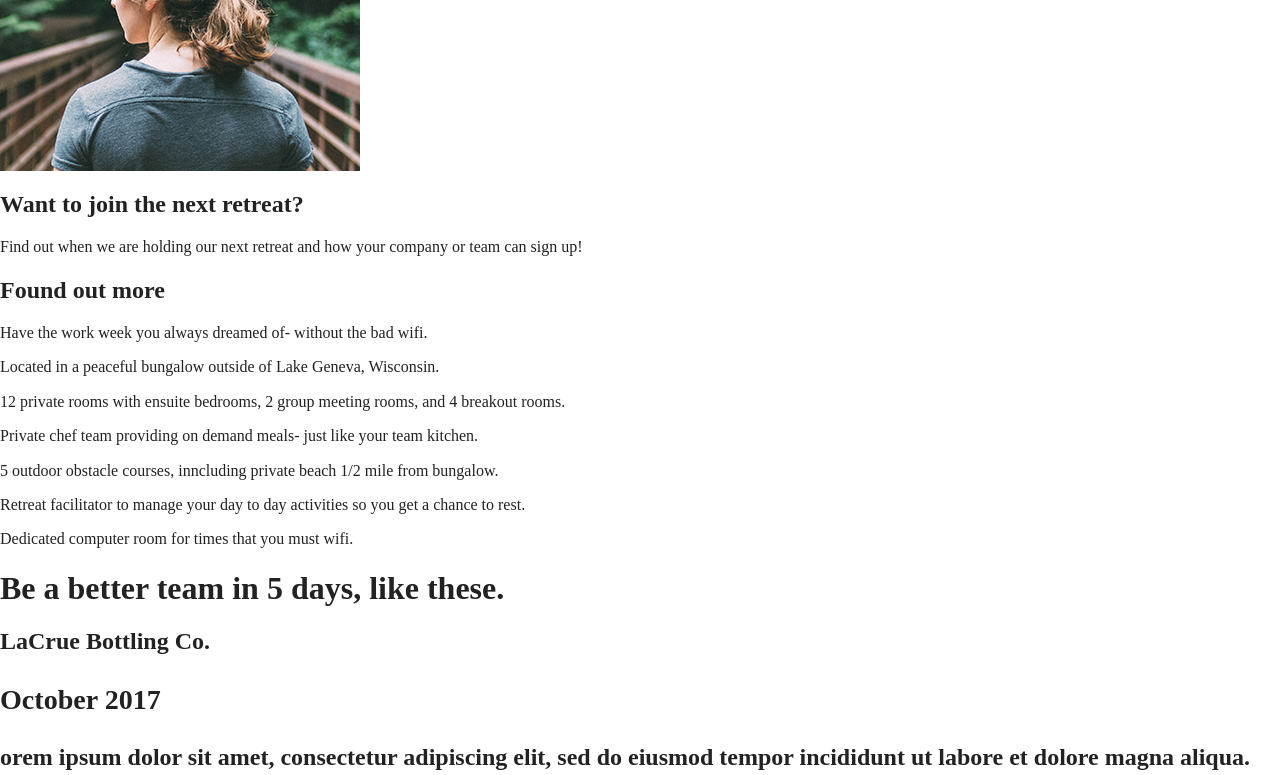
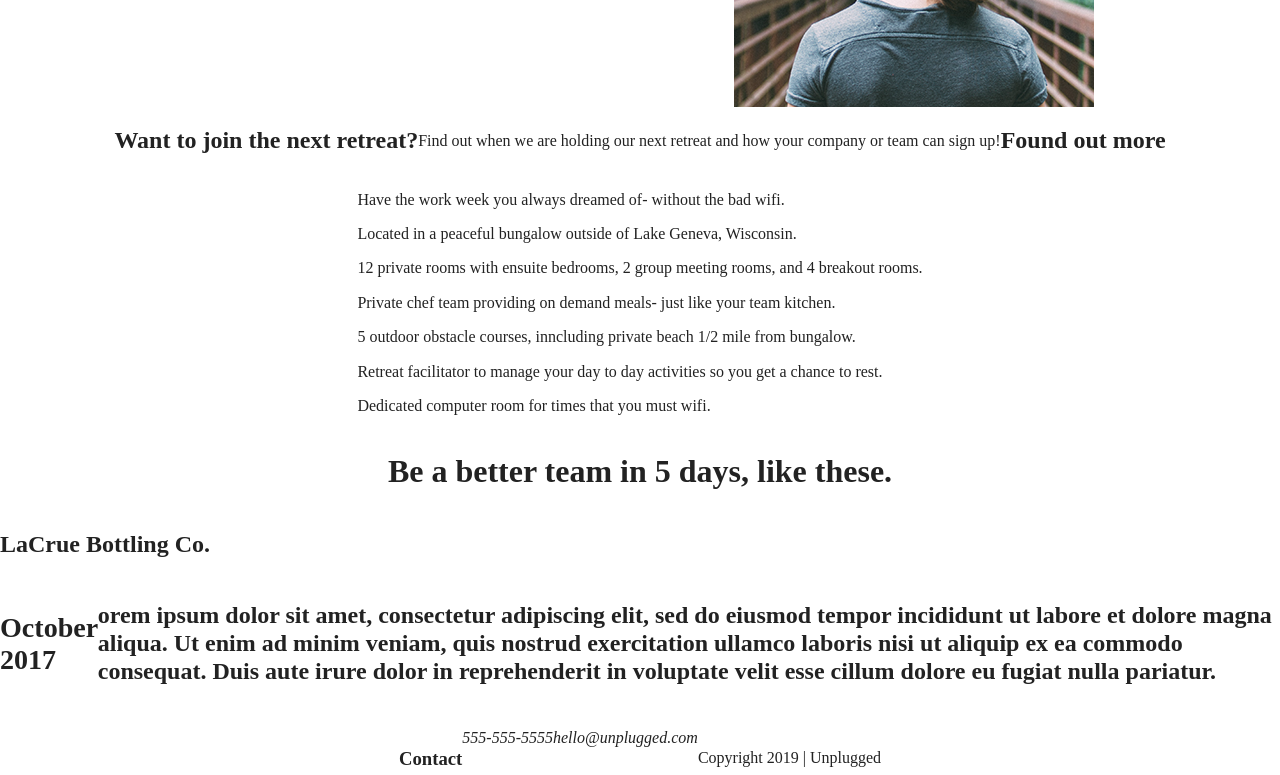
Before and after one commit to ivybergstrom/unplugged-retreat, a website built with Parcel: page index.html in a window 1280 px wide. Shown: the part 520-1295 px from the top of the page. Built offline with nearby package versions, Linux system fonts and the light colour scheme.

Commit message:
Added flex properties nad outlined overall css

```diff
--- a/css/main.css
+++ b/css/main.css
@@ -86,7 +86,158 @@ textarea {
 /* ==========================================================================
    Author's custom styles
    ========================================================================== */
+/* ------------Header and Footer Base Styles --------------*/
 
+header, footer{
+  display: flex;
+  justify-content: center;
+  align-items: center;
+  flex-flow:row wrap;
+}
+
+/* Header Styles */
+header{
+  display: flex;
+  justify-content: center;
+  align-items: center;
+}
+
+.content-wrapper header{
+  display: flex;
+  justify-content: center;
+  align-items: center;
+}
+
+.content-divider header{
+}
+/*unplugged logo img not styled yet*/
+
+header nav{
+  display: flex;
+  justify-content: center;
+  align-items: center;
+}
+
+
+
+/* -------------Mobile Base Styles-Homepage ---------------*/
+
+.title-front{}
+
+.hero-area{
+  display: flex;
+  justify-content: center;
+  align-items: center;
+}
+
+.hero-area h1{}
+
+  /*hero img not stlyed yet*/
+
+/*news letter sign up section, homepage*/
+section{}
+
+aside{
+  display: flex;
+  justify-content: center;
+  align-items: center;
+  flex-flow: row wrap;
+}
+
+.form-description{
+  display: flex;
+  justify-content: center;
+  align-items: center;
+}
+
+.form-description h2{}
+
+.form-description p{}
+
+.form{}
+/*---unsure if form class should have display flex yet---*/
+.features{}
+
+.features .content-wrapper{}
+
+.feature-items{}
+
+.features .content-wrapper article{
+}
+
+.fontawesome-icon p{}
+  /*icons not styled yet*/
+.features-item-description p{}
+
+
+  /*Reviews section-Home page*/
+
+
+.features .content-wrapper{
+  /*css properties*/
+  display: flex;
+  justify-content: center;
+  align-items: center;
+  flex-flow: row wrap;
+}
+
+.features h1{}
+
+.features h2{}
+
+.fontawesome-icon{}
+
+  /*img not styled yet*/
+
+  section .reviews{
+    display: flex;
+    justify-content: center;
+    align-items: center;
+  }
+.reviews .content-wrapper article{
+  display: flex;
+  justify-content: center;
+  align-items: center;
+}
+
+.reviews h3{}
+
+.reviews p{}
+
+/*----Footer section ----*/
+
+footer{
+  display: flex;
+  justify-content: center;
+  align-items: center;
+}
+
+footer .content-wrapper{
+  display: flex;
+  justify-content: center;
+  align-items: center;
+}
+
+div .footer-content{
+  display: flex;
+  justify-content: center;
+  align-items: center;
+}
+
+.contact{
+  display: flex;
+}
+
+.contact h3{}
+
+.contact address{}
+
+.social-icons{
+  display: flex;
+}
+
+.copyright{}
+.copyright p{}
 /* ==========================================================================
    Helper classes
    ========================================================================== */
```
Also changed, not shown: index.html (+5 -3 lines).
